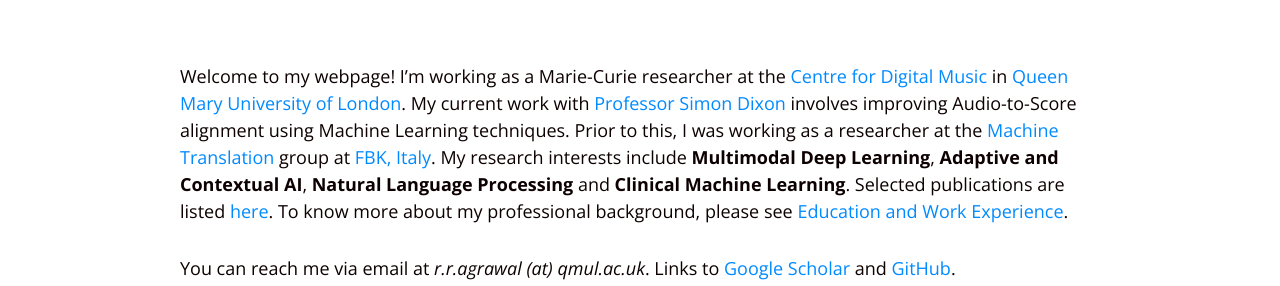
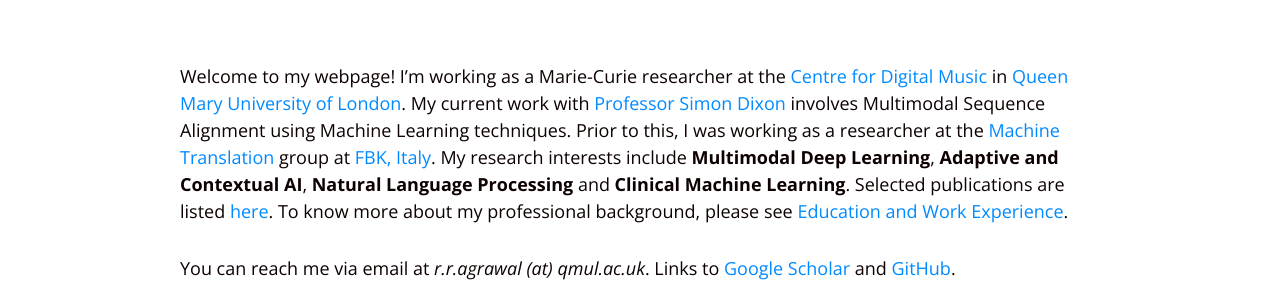
Before and after one commit to rragrawal/rragrawal.github.io, a Jekyll site: the page built from index.md, in a window 1280 px wide and 1146 px high. Shown: the part 550-836 px from the top of the window. Built offline with Jekyll 4.4.1, drawn with Linux system fonts in a browser that asks for light colours; nearby versions of some CDN libraries.

Commit message:
Update index.md

```diff
--- a/index.md
+++ b/index.md
@@ -7,6 +7,6 @@ cover-img:
   - "/img/bg/bg.jpg" : Rise
 ---
 
-Welcome to my webpage! I'm working as a Marie-Curie researcher at the [Centre for Digital Music](https://c4dm.eecs.qmul.ac.uk/) in [Queen Mary University of London](https://www.qmul.ac.uk/). My current work with [Professor Simon Dixon](http://www.eecs.qmul.ac.uk/~simond/) involves improving Audio-to-Score alignment using Machine Learning techniques. Prior to this, I was working as a researcher at the [Machine Translation](https://ict.fbk.eu/units/hlt-mt/) group at [FBK, Italy](https://www.fbk.eu/en/). My research interests include **Multimodal Deep Learning**, **Adaptive and Contextual AI**, **Natural Language Processing** and **Clinical Machine Learning**. Selected publications are listed [here](/publications). To know more about my professional background, please see [Education and Work Experience](/background).
+Welcome to my webpage! I'm working as a Marie-Curie researcher at the [Centre for Digital Music](https://c4dm.eecs.qmul.ac.uk/) in [Queen Mary University of London](https://www.qmul.ac.uk/). My current work with [Professor Simon Dixon](http://www.eecs.qmul.ac.uk/~simond/) involves Multimodal Sequence Alignment using Machine Learning techniques. Prior to this, I was working as a researcher at the [Machine Translation](https://ict.fbk.eu/units/hlt-mt/) group at [FBK, Italy](https://www.fbk.eu/en/). My research interests include **Multimodal Deep Learning**, **Adaptive and Contextual AI**, **Natural Language Processing** and **Clinical Machine Learning**. Selected publications are listed [here](/publications). To know more about my professional background, please see [Education and Work Experience](/background).
 
 You can reach me via email at _r.r.agrawal (at) qmul.ac.uk_. Links to [Google Scholar](https://scholar.google.com/citations?user=2txekSkAAAAJ&hl=en) and [GitHub](https://github.com/rragrawal).
```
